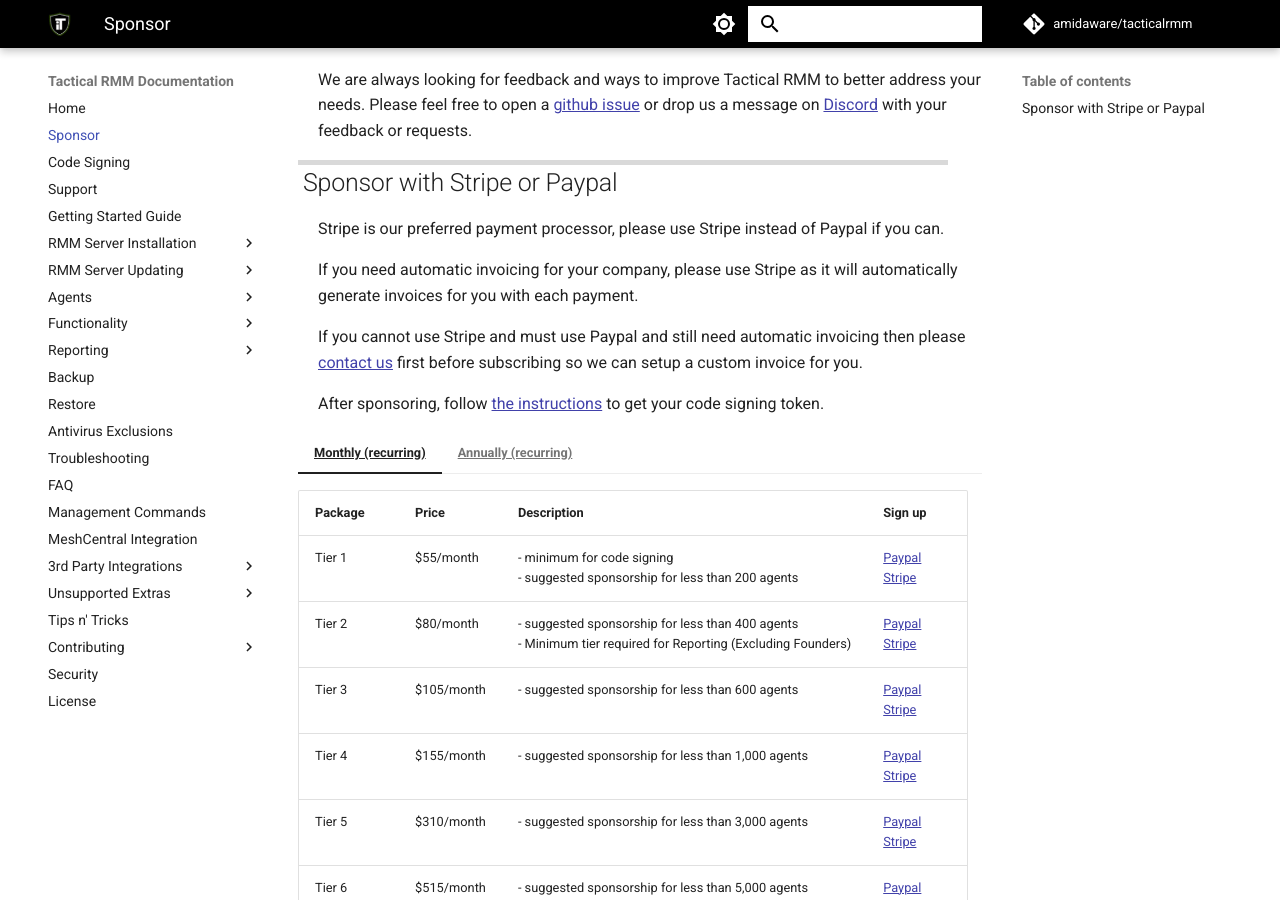
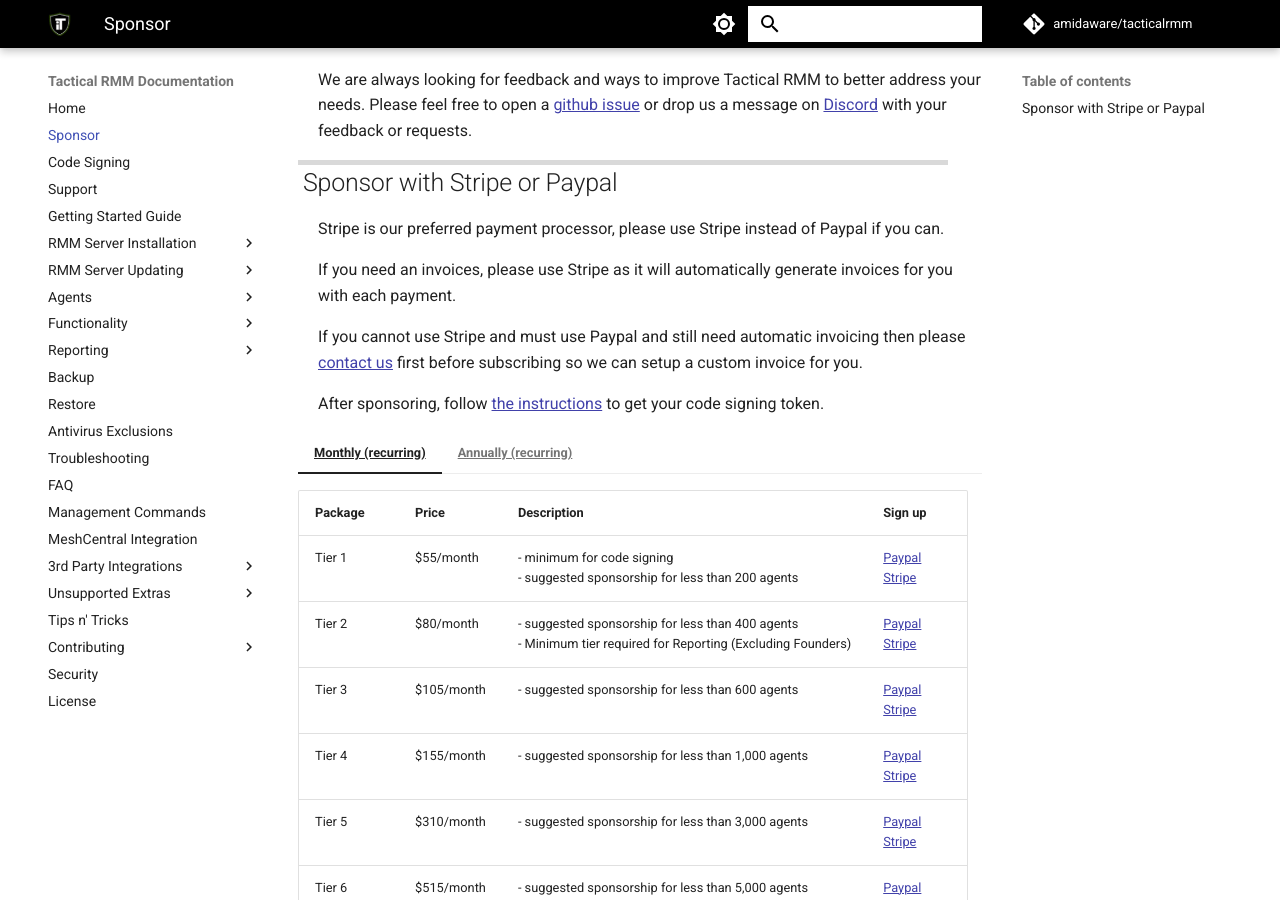
Before and after one commit to amidaware/trmm-docs, an MkDocs documentation site: the page built from docs/sponsor.md, in a window 1280 px wide and 900 px high, scrolled down 488 px. Built offline with MkDocs 1.6.1 and Material for MkDocs 9.7.7, drawn with Linux system fonts in a browser that asks for light colours; comment, search, counter and statistics services are not loaded.

Commit message:
update wording

```diff
--- a/docs/sponsor.md
+++ b/docs/sponsor.md
@@ -12,7 +12,7 @@
 
 Stripe is our preferred payment processor, please use Stripe instead of Paypal if you can.
 
-If you need automatic invoicing for your company, please use Stripe as it will automatically generate invoices for you with each payment.
+If you need an invoices, please use Stripe as it will automatically generate invoices for you with each payment.
 
 If you cannot use Stripe and must use Paypal and still need automatic invoicing then please [contact us](https://support.amidaware.com/) first before subscribing so we can setup a custom invoice for you.
 
```
